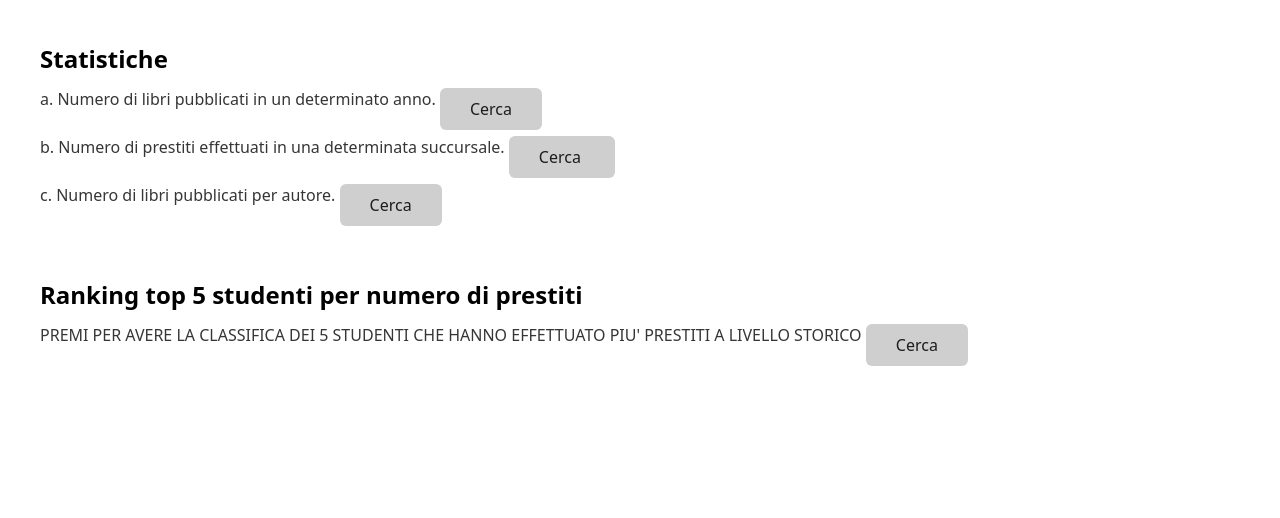
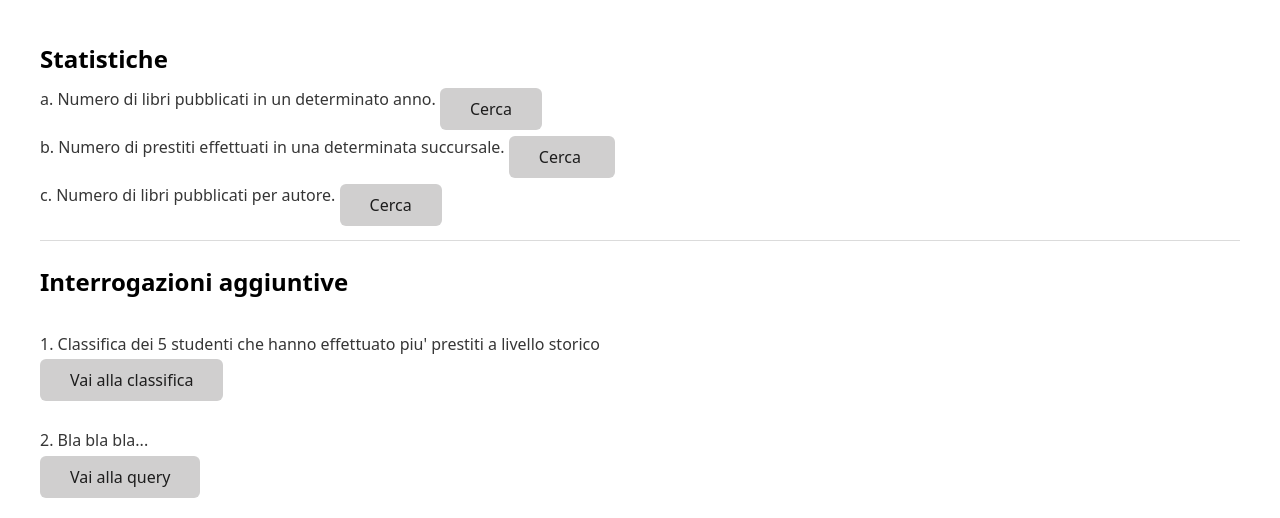
Before and after one commit to edo-007/basi-dati-edo-enrico, a PHP site: page / in a window 1280 px wide. Shown: the part 1234-1752 px from the top of the page. Before the commit the page ends 1600 px from the top, so only its background shows below. Run offline with PHP 8.4, Linux system fonts and the light colour scheme; data that the repository does not hold is empty.

Commit message:
modifica lable della prima query aggiuntiva

```diff
--- a/connessione.php
+++ b/connessione.php
@@ -3,7 +3,7 @@
 
     try {
         // Connessione
-        $link = mysqli_connect("127.0.0.1", "ITO1", "password", "Biblioteca");
+        $link = mysqli_connect("127.0.0.1", "adminEdo", "password1", "Biblioteca");
     } catch (mysqli_sql_exception $e) {
         die("Non posso stabilire la connessione al db: " . $e->getMessage());
     }
--- a/index.php
+++ b/index.php
@@ -133,11 +133,20 @@
 					<label>c. Numero di libri pubblicati per autore.</label>
 					<input style="display: inline;" type="submit" value= "Cerca"  >
 				</form>
+
+			<hr>
+			<h2>Interrogazioni aggiuntive </h2>
+
 			<br>
-			<h2>Ranking top 5 studenti per numero di prestiti</h2>
 			<form action="ranking-studenti-5.php" method="post">
-				<label>PREMI PER AVERE LA CLASSIFICA DEI 5 STUDENTI CHE HANNO EFFETTUATO PIU' PRESTITI A LIVELLO STORICO</label>
-				<input style="display: inline;" type="submit" value= "Cerca">
+				<label>1. Classifica dei 5 studenti che hanno effettuato piu' prestiti a livello storico</label>
+				<input type="submit" value= "Vai alla classifica">
 			</form>
-    </body>
+			<br>
+			<form action="ranking-studenti-5.php" method="post">
+				<label>2. Bla bla bla... </label>
+				<input type="submit" value= "Vai alla query">
+			</form>
+
+		</body>
 </html>
```
